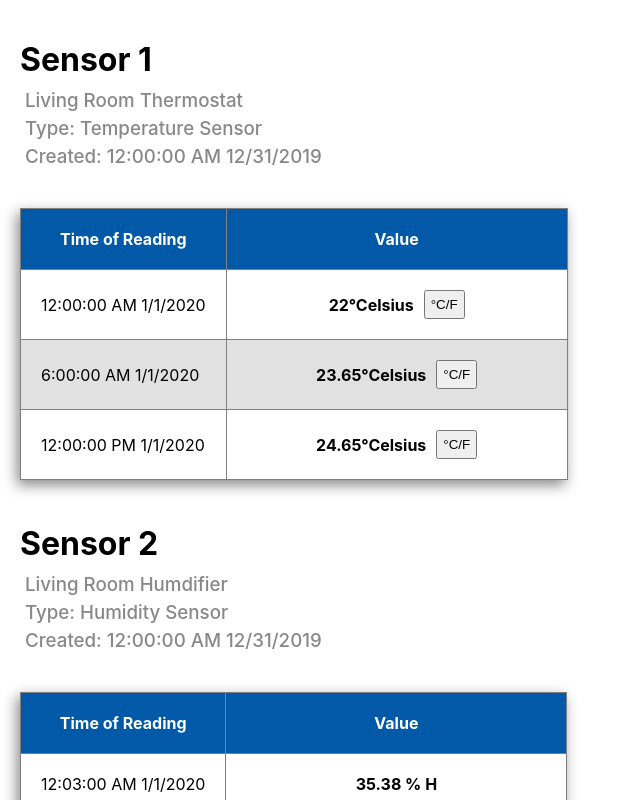
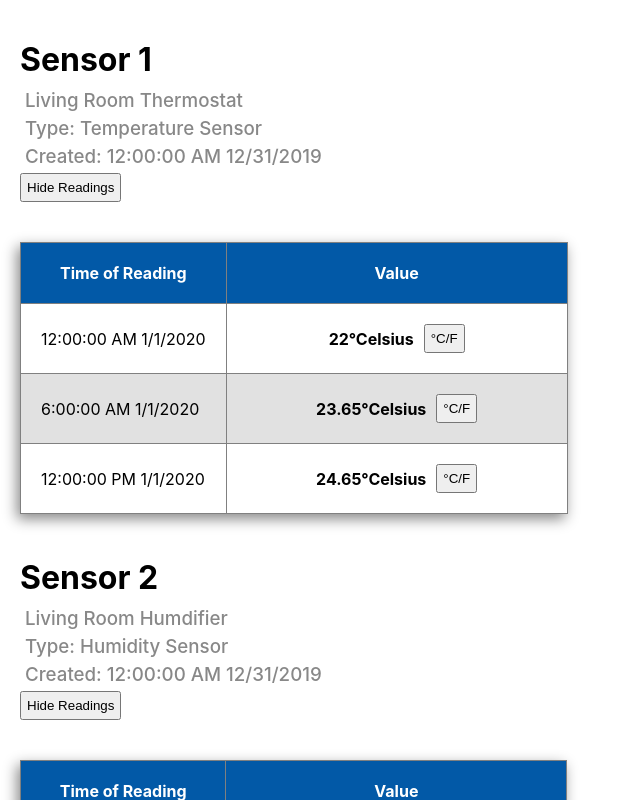
Before and after one commit to verrixkio/sensorDisplay, a React (Create React App) app: page / in a window 1280 px wide. Shown: the top 800 px of the page, without its empty margins (0-640 px from the left). Built offline with nearby package versions, Linux system fonts and the light colour scheme.

Commit message:
Was running into reoccuring issues because my SensorMapper should've been a different component. Moved it and instituted the state requirements for hiding/displaying results.

```diff
--- a/src/App.css
+++ b/src/App.css
@@ -63,3 +63,7 @@ button {
   cursor: pointer;
   padding: 5px;
 }
+
+#hidden {
+  display: none;
+}
--- a/src/components/SensorDisplay.jsx
+++ b/src/components/SensorDisplay.jsx
@@ -1,67 +1,15 @@
 import React from 'react';
-import TempToggle from './TempToggle';
+import SensorMapper from './SensorMapper';
 
 var sensorData = require('../sensors.json');
-var readingData = require('../readings.json');
-
 class SensorDisplay extends React.Component {
 
-  //Function that will return the local time and day from a date string.
-  dateLocalizer(date) {
-    let dateObj = new Date (date)
-    let localTime = dateObj.toLocaleTimeString();
-    let localDay = dateObj.toLocaleDateString();
-    return localTime + " " + localDay
-  }
+  render() {
 
-  //Function that takes a specific sensor and maps the reading data to that sensor.
-  sensorMapper(sensor) {
-
-  let currentSensor = sensor.id
-
-  //Build the table data by mapping through the readings.
-  const readingValues = readingData.map(data => {
-    if (data.sensorId === currentSensor) {
-      return (
-        <tr>
-          <td>{this.dateLocalizer(data.time)}</td>
-          <TempToggle unit={sensor.units} value={data.value}/>
-        </tr>
-      )
-    } else {
-        return null
-    }
-  })
-
-  //Return the built table and sensor data to our original map.
-  return (
-    <div>
-      <div className="sensor-data">
-        <h1>Sensor {sensor.id}</h1>
-        <h3>{sensor.name}</h3>
-        <h3>Type: {sensor.type}</h3>
-        <h3>Created: {this.dateLocalizer(sensor.createdAt)}</h3>
-      </div>
-      <div className="overflow-table">
-        <table>
-          <tbody>
-          <tr>
-            <th>Time of Reading</th>
-            <th>Value</th>
-          </tr>
-            {readingValues}
-          </tbody>
-        </table>
-      </div>
-    </div>
-    )
-  }
-
-  render() {
     return (
       <div>
         {sensorData.map(sensor =>
-          this.sensorMapper(sensor)
+          <SensorMapper sensor={sensor}/>
         )}
       </div>
     );
--- /dev/null
+++ b/src/components/SensorMapper.jsx
@@ -0,0 +1,71 @@
+import React, { useState } from 'react';
+import TempToggle from './TempToggle';
+
+var readingData = require('../readings.json');
+
+//Function that takes a specific sensor and maps the reading data to that sensor.
+function SensorMapper(props) {
+
+const sensor = props.sensor
+
+//Set State for the button that displays sensor.
+const [hidden, setHidden] = useState("");
+const [button, setButton] = useState("Hide Readings")
+
+
+//Function that will return the local time and day from a date string.
+const dateLocalizer = (date) => {
+  let dateObj = new Date (date)
+  let localTime = dateObj.toLocaleTimeString();
+  let localDay = dateObj.toLocaleDateString();
+  return localTime + " " + localDay
+}
+
+const hideTables = () => {
+  console.log(hidden)
+  if (hidden === "hidden") {
+    setHidden("")
+    setButton("Hide Readings")
+} else {
+    setHidden("hidden")
+    setButton("Show Readings")
+  }
+};
+  //Build the table data by mapping through the readings.
+const readingValues = readingData.map(data => {
+  if (data.sensorId === sensor.id) {
+    return (
+      <tr>
+        <td>{dateLocalizer(data.time)}</td>
+        <TempToggle unit={sensor.units} value={data.value}/>
+      </tr>
+    )
+  } else {
+      return null
+  }
+})
+
+//Return the built table and sensor data to our original map.
+return (
+  <div>
+    <div className="sensor-data">
+      <h1>Sensor {sensor.id}</h1>
+      <h3>{sensor.name}</h3>
+      <h3>Type: {sensor.type}</h3>
+      <h3>Created: {dateLocalizer(sensor.createdAt)}</h3>
+      <button onClick={() => {hideTables(sensor.id)}}>{button}</button>
+    </div>
+    <div id ={hidden} className={"overflow-table"}>
+      <table>
+        <tbody>
+        <tr>
+          <th>Time of Reading</th>
+          <th>Value</th>
+        </tr>
+          {readingValues}
+        </tbody>
+      </table>
+    </div>
+  </div>
+  )
+} export default SensorMapper
```
